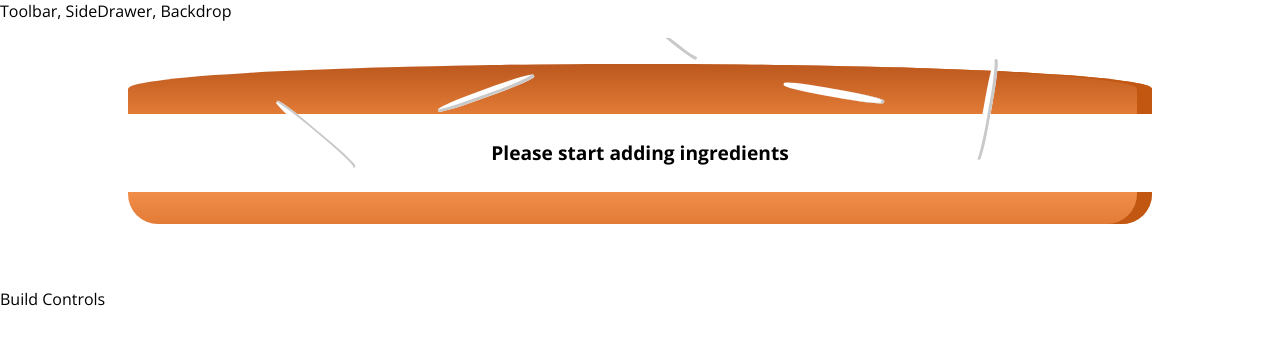
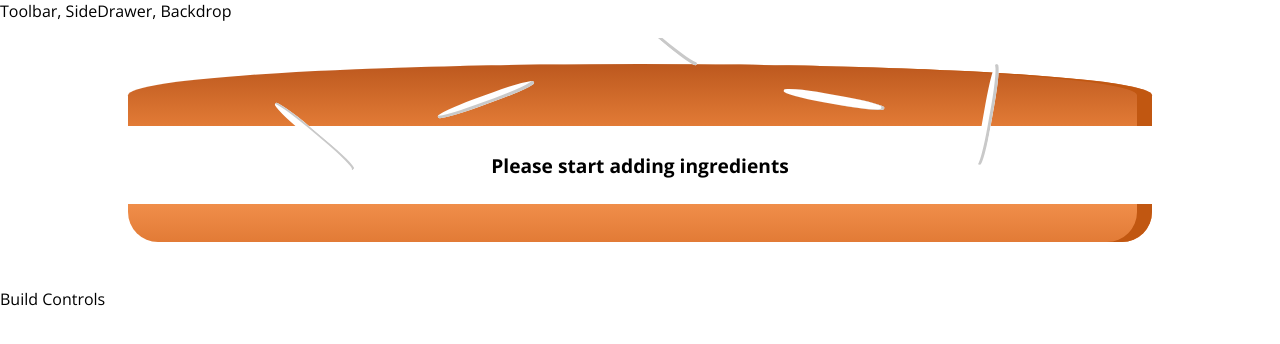
Before and after one commit to rivermanvr/burgerbld_app, a React app: page / in a window 1280 px wide. Shown: the top 344 px of the page. Built offline with nearby package versions, Linux system fonts and the light colour scheme.

Commit message:
made some .css adjustments

```diff
--- a/src/components/Burger/BurgerIngredient/BurgerIngredient.css
+++ b/src/components/Burger/BurgerIngredient/BurgerIngredient.css
@@ -1,5 +1,5 @@
 .BreadBottom {
-    height: 13%;
+    height: 15%;
     width: 80%;
     background: linear-gradient(#F08E4A, #e27b36);
     border-radius: 0 0 30px 30px;
@@ -8,7 +8,7 @@
 }
 
 .BreadTop {
-    height: 20%;
+    height: 25%;
     width: 80%;
     background: linear-gradient(#bc581e, #e27b36);
     border-radius: 50% 50% 0 0;
```
